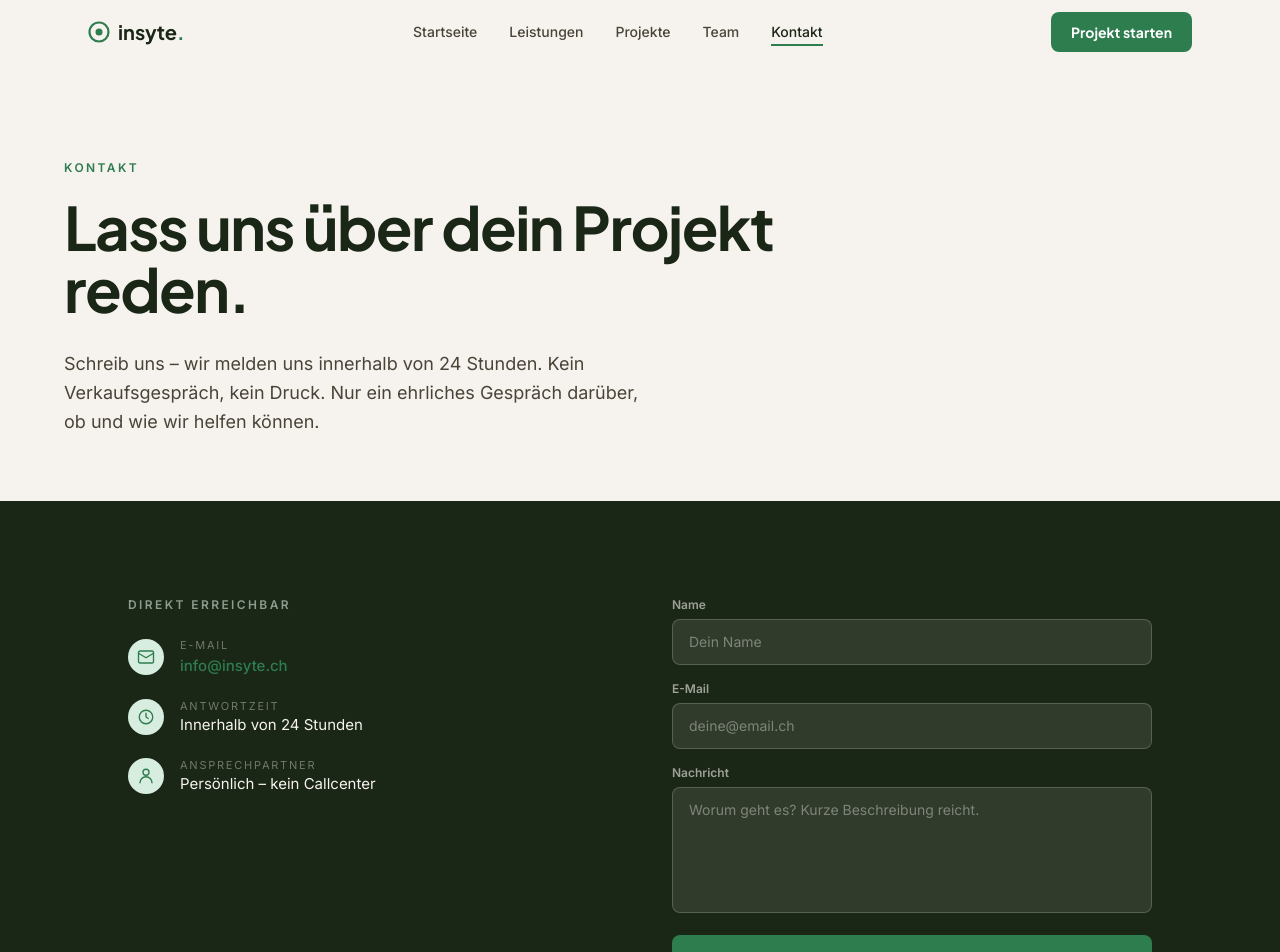
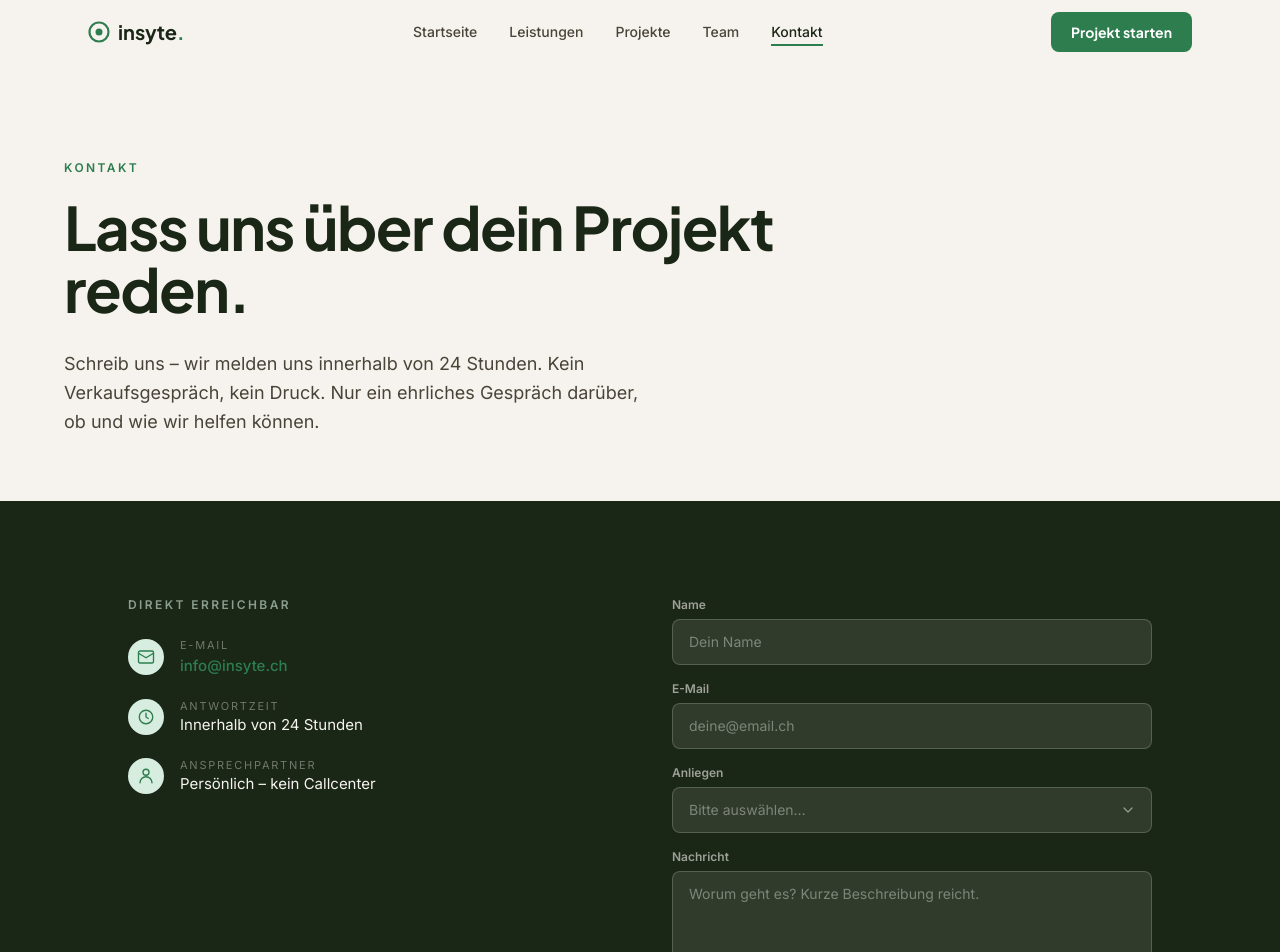
Before and after one commit to maelseewald/Insyte, a Next.js app: page /kontakt in a window 1280 px wide. Shown: the top 952 px of the page. Built offline with nearby package versions, Linux system fonts and the light colour scheme.

Commit message:
feat: add 'Anliegen' dropdown to contact form
Required select (Website / Web-App / Wartung / Allgemeine Anfrage) styled to
match the dark form, with custom chevron. The chosen topic is sent in the email
subject and body via the contact API route.

```diff
--- a/app/api/contact/route.ts
+++ b/app/api/contact/route.ts
@@ -12,9 +12,10 @@ export async function POST(req: Request) {
     )
   }
 
-  const { name, email, message } = body as {
+  const { name, email, topic, message } = body as {
     name?: string
     email?: string
+    topic?: string
     message?: string
   }
 
@@ -45,8 +46,10 @@ export async function POST(req: Request) {
       from: process.env.CONTACT_FROM ?? 'Insyte Website <noreply@insyte.ch>',
       to: process.env.CONTACT_TO ?? 'info@insyte.ch',
       replyTo: email,
-      subject: `Neue Anfrage von ${name}`,
-      text: `Name: ${name}\nE-Mail: ${email}\n\nNachricht:\n${message}`,
+      subject: topic
+        ? `Neue Anfrage (${topic}) von ${name}`
+        : `Neue Anfrage von ${name}`,
+      text: `Name: ${name}\nE-Mail: ${email}\nAnliegen: ${topic ?? '—'}\n\nNachricht:\n${message}`,
     })
 
     if (error) {
--- a/components/sections/Kontakt.tsx
+++ b/components/sections/Kontakt.tsx
@@ -8,6 +8,13 @@ type FormState = 'idle' | 'loading' | 'success' | 'error'
 
 const INPUT_CLASS =
   'w-full bg-sand/10 border border-sand/20 rounded-lg px-4 py-3 text-sand placeholder:text-sand/40 text-sm focus-visible:outline-none focus-visible:ring-2 focus-visible:ring-gruen transition-colors'
+
+const TOPICS = [
+  'Website',
+  'Web-App / Software',
+  'Wartung & Support',
+  'Allgemeine Anfrage',
+]
 
 const CONTACTS = [
   {
@@ -74,7 +81,12 @@ const CONTACTS = [
 ]
 
 export default function Kontakt() {
-  const [form, setForm] = useState({ name: '', email: '', message: '' })
+  const [form, setForm] = useState({
+    name: '',
+    email: '',
+    topic: '',
+    message: '',
+  })
   const [state, setState] = useState<FormState>('idle')
   const [errorMsg, setErrorMsg] = useState('')
 
@@ -99,7 +111,7 @@ export default function Kontakt() {
       }
 
       setState('success')
-      setForm({ name: '', email: '', message: '' })
+      setForm({ name: '', email: '', topic: '', message: '' })
     } catch (err) {
       setState('error')
       setErrorMsg(err instanceof Error ? err.message : 'Fehler beim Senden.')
@@ -221,6 +233,53 @@ export default function Kontakt() {
 
               <div>
                 <label
+                  htmlFor="topic"
+                  className="block text-xs font-semibold text-sand/60 mb-1.5"
+                >
+                  Anliegen
+                </label>
+                <div className="relative">
+                  <select
+                    id="topic"
+                    required
+                    value={form.topic}
+                    onChange={(e) =>
+                      setForm((f) => ({ ...f, topic: e.target.value }))
+                    }
+                    className={`${INPUT_CLASS} appearance-none pr-10 ${
+                      form.topic ? 'text-sand' : 'text-sand/40'
+                    }`}
+                  >
+                    <option value="" disabled className="text-erde">
+                      Bitte auswählen…
+                    </option>
+                    {TOPICS.map((topic) => (
+                      <option key={topic} value={topic} className="text-erde">
+                        {topic}
+                      </option>
+                    ))}
+                  </select>
+                  {/* chevron */}
+                  <span className="pointer-events-none absolute right-4 top-1/2 -translate-y-1/2 text-sand/50">
+                    <svg
+                      width="16"
+                      height="16"
+                      viewBox="0 0 24 24"
+                      fill="none"
+                      stroke="currentColor"
+                      strokeWidth="2"
+                      strokeLinecap="round"
+                      strokeLinejoin="round"
+                      aria-hidden="true"
+                    >
+                      <polyline points="6 9 12 15 18 9" />
+                    </svg>
+                  </span>
+                </div>
+              </div>
+
+              <div>
+                <label
                   htmlFor="message"
                   className="block text-xs font-semibold text-sand/60 mb-1.5"
                 >
```
